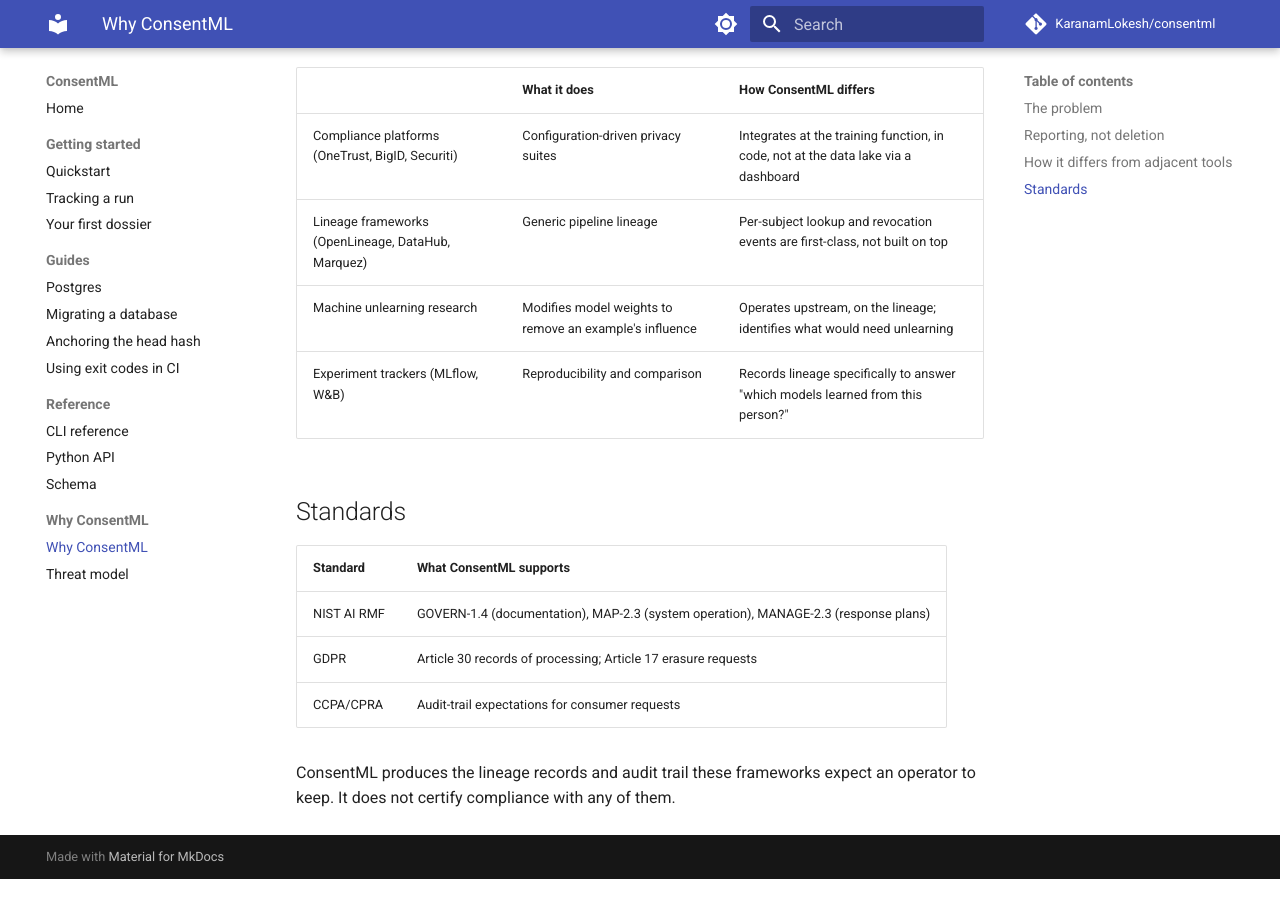
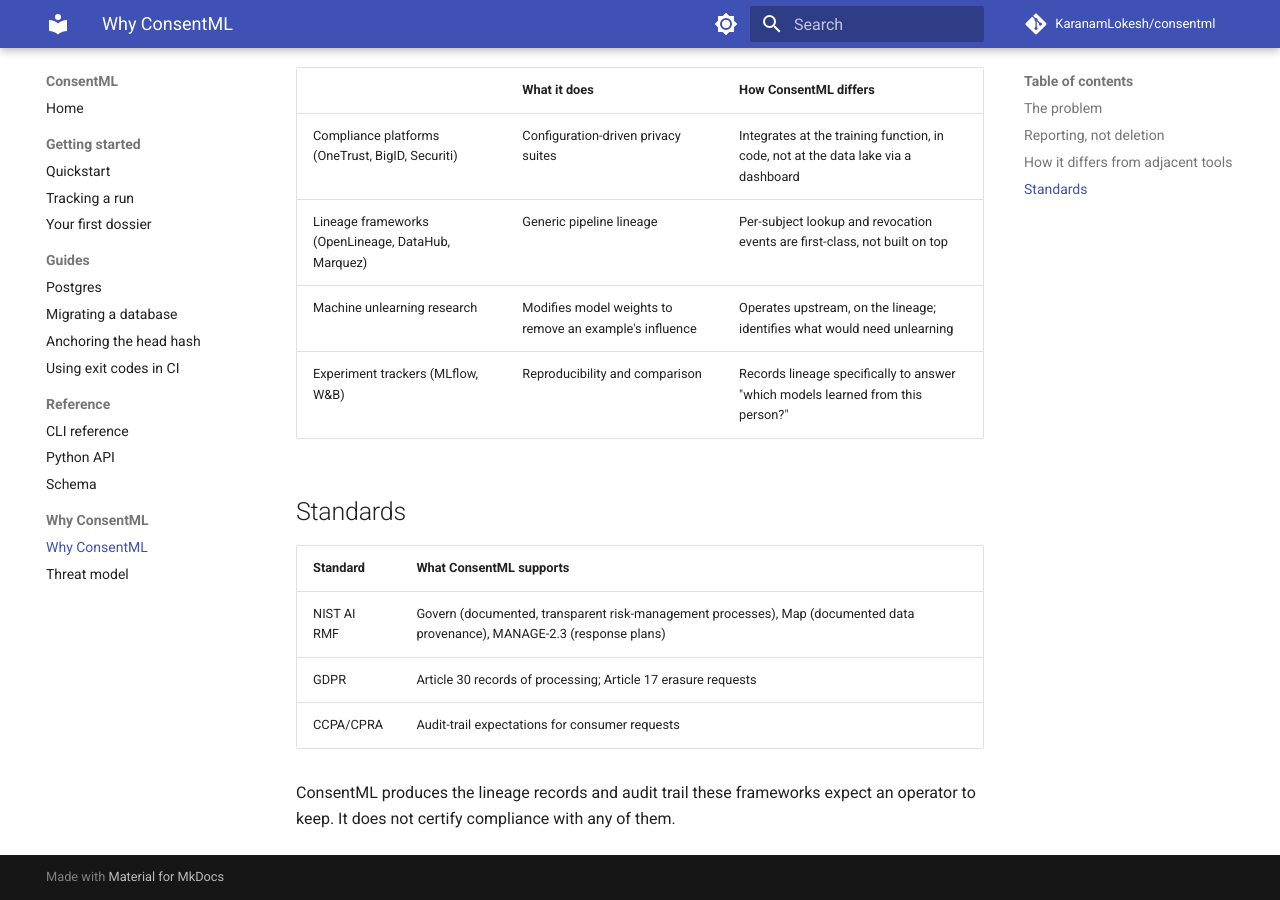
Before and after one commit to KaranamLokesh/consentml, an MkDocs documentation site: the page built from docs-site/why/index.md, in a window 1280 px wide and 900 px high, scrolled down 771 px. Built offline with MkDocs 1.6.1 and Material for MkDocs 9.7.7, drawn with Linux system fonts in a browser that asks for light colours; comment, search, counter and statistics services are not loaded; before the commit the page ends 1650 px from its top, so only the background shows below that.

Commit message:
docs: correct NIST AI RMF subcategory citations
GOVERN-1.4's actual text is about transparent risk-management policy, not
'documentation' (that's GOVERN-1.1); MAP-2.3 is about scientific integrity
and TEVV, not 'system operation'. Verified both against NIST's AI Resource
Center and a second independent source. Neither subcategory's real text is
a confident match for what ConsentML does, so replace the specific
identifiers with a plain-language description of the alignment instead of
trading one wrong numbered citation for another. MANAGE-2.3 (response
plans) checked out accurate and is left as-is.

Co-Authored-By: Claude Opus 5 <noreply@anthropic.com>

```diff
--- a/docs-site/why/index.md
+++ b/docs-site/why/index.md
@@ -41,7 +41,7 @@ promised deletion would be promising something it cannot deliver.
 
 | Standard | What ConsentML supports |
 |---|---|
-| NIST AI RMF | GOVERN-1.4 (documentation), MAP-2.3 (system operation), MANAGE-2.3 (response plans) |
+| NIST AI RMF | Govern (documented, transparent risk-management processes), Map (documented data provenance), MANAGE-2.3 (response plans) |
 | GDPR | Article 30 records of processing; Article 17 erasure requests |
 | CCPA/CPRA | Audit-trail expectations for consumer requests |
 
```
